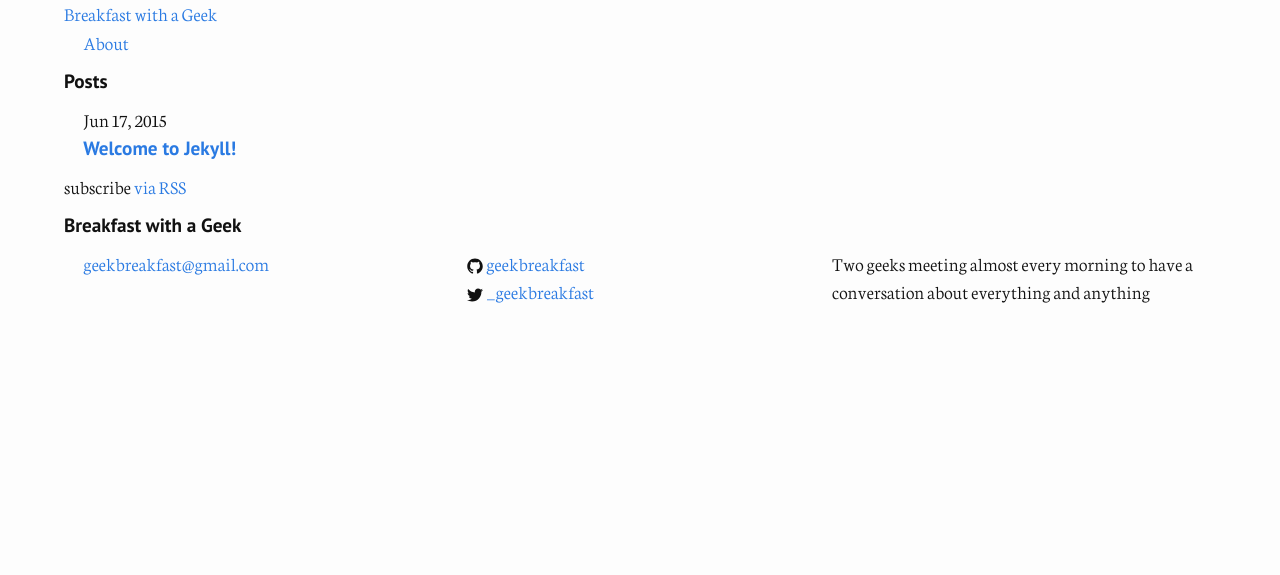
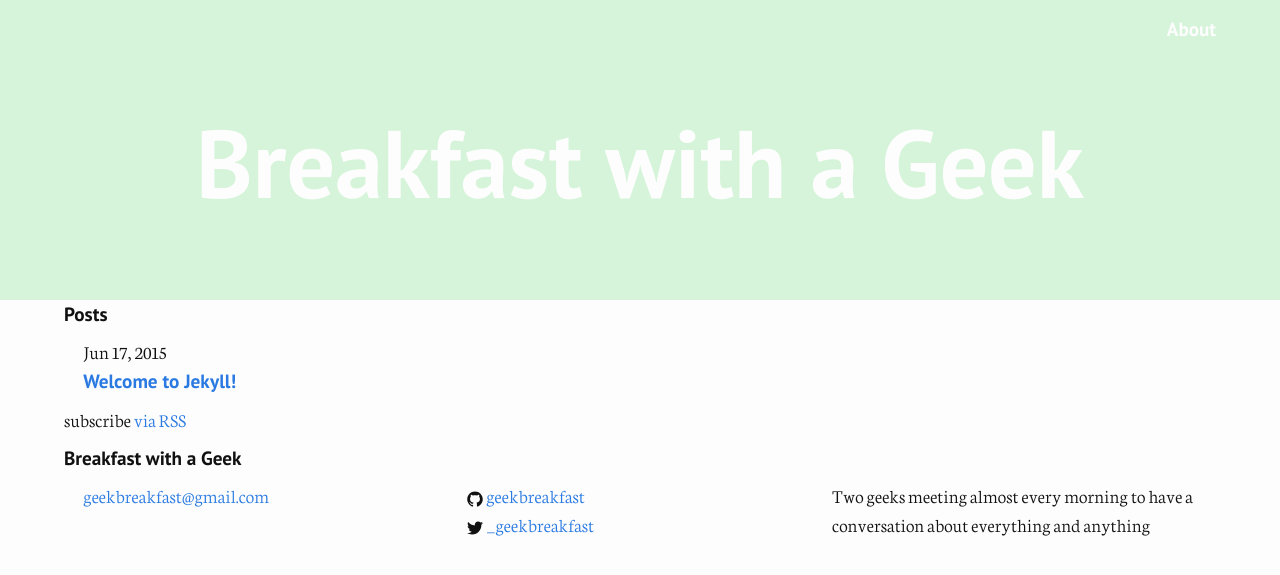
Before and after one commit to geekbreakfast/geekbreakfast, a Jekyll site: the page built from index.html, in a window 1280 px wide. Shown: the top 575 px of the page. Built offline with Jekyll 4.4.1, drawn with Linux system fonts in a browser that asks for light colours.

Commit message:
worked on header and nav styles and layout
Signed-off-by: Joern Bargmann <joernba@gmail.com>

```diff
--- a/_includes/header.html
+++ b/_includes/header.html
@@ -1,20 +1,28 @@
 <header class="hero">
+  <div class="hero__content inner">
 
-  <div class="inner">
+    <nav class="nav">
 
-    <a class="hero__title" href="{{ site.baseurl }}/">{{ site.title }}</a>
-
-    <nav class="hero__nav">
-
-      <ul class="hero__nav-list">
+      <ul class="nav__list">
         {% for page in site.pages %}
           {% if page.title %}
-          <li class="hero__nav-item"><a class="page-link" href="{{ page.url | prepend: site.baseurl }}">{{ page.title }}</a></li>
+          <li class="nav__list-item"><a class="page-link" href="{{ page.url | prepend: site.baseurl }}">{{ page.title }}</a></li>
           {% endif %}
         {% endfor %}
       </ul>
     </nav>
 
+    <h1 class="hero__title"><a href="{{ site.baseurl }}/">{{ site.title }}</a></h1>
+
+  </div>
+  <div class="hero__media">
+    {% if page.url == "/index.html" %}
+      <img src="{{ site.baseurl }}/img/course-hero.jpg">
+    {% elsif page.image %}
+      <img src="{{ site.baseurl }}/img/{{ page.image }}">
+    {% else %}
+      <div class="hero__filler"></div>
+    {% endif %}
   </div>
 
 </header>
--- a/_layouts/default.html
+++ b/_layouts/default.html
@@ -3,7 +3,7 @@
 
   {% include head.html %}
 
-  <body>
+  <body{% if page.slug %} class="{{ page.slug }}"{% endif %}>
 
     {% include header.html %}
 
--- a/_sass/_layout.scss
+++ b/_sass/_layout.scss
@@ -21,3 +21,34 @@
 .grid__item-one-third {
   width: 33%;
 }
+
+/* Hero */
+
+.hero {
+  position: relative;
+  max-height: 690px;
+  overflow: hidden;
+  &__title {
+    font-size: $huge-font-size;
+    position: absolute;
+    top: 50%;
+    text-align: center;
+    margin-top: -60px;
+    height: 120px;
+    width: 100%;
+    a {
+      color: $background-color;
+    }
+  }
+  &__content {
+    position: absolute;
+    left: 0;
+    right: 0;
+    height: 100%;
+  }
+  &__filler {
+    background-color: $alt-background-color;
+    height: 300px;
+    width: 100%;
+  }
+}
--- /dev/null
+++ b/_sass/_nav.scss
@@ -0,0 +1,14 @@
+.nav {
+  display: flex;
+  justify-content: flex-end;
+  font-family: $highlight-font-family;
+  &__list {
+    &-item {
+
+    }
+    a {
+      color: $background-color;
+      line-height: 3em;
+    }
+  }
+}
--- a/css/main.scss
+++ b/css/main.scss
@@ -10,12 +10,14 @@ $base-font-family: 'Neuton', serif;
 $highlight-font-family: 'PT Sans', sans-serif;
 $base-font-size:   16px;
 $small-font-size:  $base-font-size * 0.875;
+$huge-font-size:  $base-font-size * 6;
 $base-line-height: 1.5;
 
 $pad:     1em;
 
 $text-color:       #111;
 $background-color: #fdfdfd;
+$alt-background-color: #d5f4d9;
 $brand-color:      #2a7ae2;
 
 // Width of the content area
@@ -46,5 +48,6 @@ $on-laptop:        800px;
         "reset",
         "base",
         "layout",
+        "nav",
         "syntax-highlighting"
 ;
```
Also changed, not shown: img/course-hero.jpg (added).
